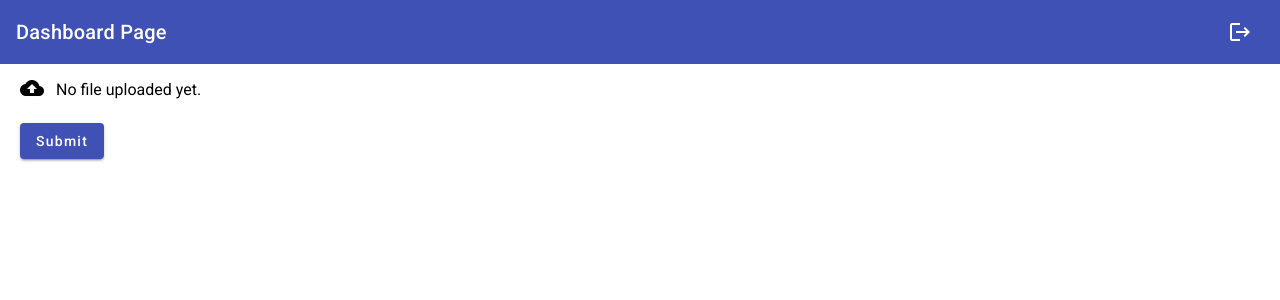
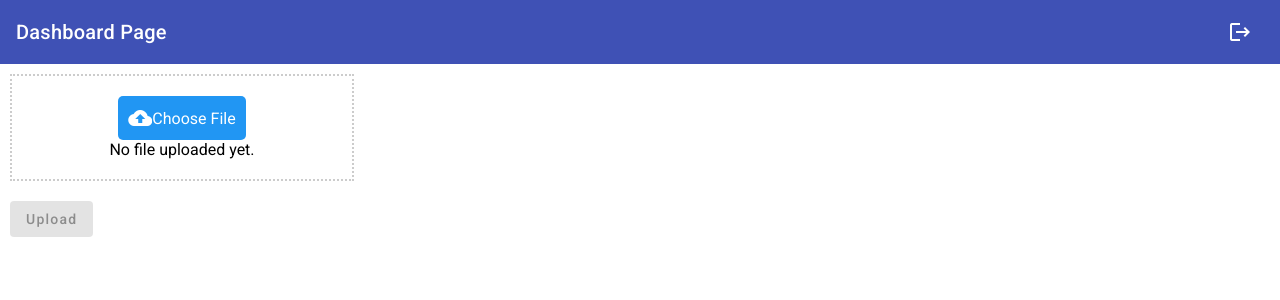
Before and after one commit to Gouravsen7/file_upload_angular, an Angular app: page /dashboard in a window 1280 px wide. Shown: the top 300 px of the page. Built offline with nearby package versions, Linux system fonts and the light colour scheme.

Commit message:
Updeted css for file upload module

```diff
--- /dev/null
+++ b/src/app/components/dashboard-page/file-upload/constans.ts
@@ -0,0 +1,15 @@
+export const  EXPECTED_HEADERS: Array<string> = ['HoleId', 'HoleName', 'StartPointX', 'StartPointY', 'StartPointZ', 'EndPointX', 'EndPointY', 'EndPointZ']
+
+export const CSV_ERROR_MESSAGES = {
+    INVALID_FILE_TYPE: 'Invalid file type. Please upload a CSV file.',
+    INVALID_VALUE: 'Invalid value. Please check the CSV file values.',
+    MISSING_HEADERS: 'Missing headers. Please include all required headers.',
+    INVALID_CONTENT: 'Invalid content in the CSV file. Please check the data.',
+    HEADERS_MISSING: "Headers are missing. Please upload a file with headers.",
+
+  };
+
+  export const SUCCESS_MESSAGES = {
+    FILE_UPLOAD_SUCCESS: 'File uploaded successfully.',
+    FILE_REMOVE_SUCCESS: 'File removed successfully',
+  };
--- a/src/app/components/dashboard-page/file-upload/file-upload.component.html
+++ b/src/app/components/dashboard-page/file-upload/file-upload.component.html
@@ -1,13 +1,45 @@
-<div>
-  <form [formGroup]="uploadForm" (ngSubmit)="onSubmit()" >
-    <div class="upload_section">
-        <mat-icon (click)="fileInput.click()" >cloud_upload</mat-icon>
-        <input type="file"  class="file-input" #fileInput  id="file" (change)="onFileChange($event)" accept=".csv" />
+<!-- <div class="upload-container">
+  <form [formGroup]="fileForm" (ngSubmit)="onSubmit()">
+    <div class="upload-section">
+      <label for="fileInput" class="file-label" [ngClass]="{'uploaded': isFileUploaded, 'error': errorMessage}">
+        <mat-icon class="upload-icon">cloud_upload</mat-icon>
+        {{ isFileUploaded ? 'File Uploaded' : 'Choose File' }}
+      </label>
+      <input type="file" class="file-input" #fileInput id="fileInput" (change)="onFileChange($event)" accept=".csv" />
       <div class="file-upload">
-        {{fileName || "No file uploaded yet."}}
+        <span class="file-name">{{ fileName || "No file uploaded yet." }}</span>
+        <button mat-icon-button *ngIf="fileName" (click)="removeFile()">
+          <mat-icon style="color: red;">delete</mat-icon>
+        </button>
       </div>
     </div>
-    <button type="submit" class="submit-button" color="primary" mat-raised-button>Submit</button>
+    <div>
+      <mat-error *ngIf="errorMessage" class="error-message">{{ errorMessage }}</mat-error>
+    </div>
+    <button type="submit" class="submit-button" color="primary" mat-raised-button [disabled]="!!errorMessage || !fileName">Upload</button>
   </form>
-  <mat-error *ngIf="errorMessage" class="error-message">{{ errorMessage }}</mat-error>
+</div> -->
+
+
+
+<div class="upload-container">
+  <form [formGroup]="fileForm" (ngSubmit)="onSubmit()">
+    <div class="upload-section">
+      <label for="fileInput" class="file-label" [ngClass]="{'file-uploaded': isFileUploaded, 'file-error': errorMessage}">
+        <mat-icon class="upload-icon">cloud_upload</mat-icon>
+        {{ isFileUploaded ? 'File Uploaded' : 'Choose File' }}
+      </label>
+      <input type="file" class="file-input" #fileInput id="fileInput" (change)="onFileChange($event)" accept=".csv" />
+      <div class="file-upload">
+        <span class="file-name">{{ fileName || "No file uploaded yet." }}</span>
+        <button mat-icon-button *ngIf="fileName" (click)="removeFile()">
+          <mat-icon style="color: red;">delete</mat-icon>
+        </button>
+      </div>
+    </div>
+    <div>
+      <mat-error *ngIf="errorMessage" class="error-message">{{ errorMessage }}</mat-error>
+    </div>
+    <button type="submit" class="submit-button" color="primary" mat-raised-button [disabled]="!!errorMessage || !fileName">Upload</button>
+  </form>
 </div>
--- a/src/app/components/dashboard-page/file-upload/file-upload.component.scss
+++ b/src/app/components/dashboard-page/file-upload/file-upload.component.scss
@@ -1,26 +1,56 @@
-.error-message{
-    color:red;
+form {
+  margin-top: 10px;
+  margin-left: 10px;
+}
+
+.upload-section {
+  border: 2px dotted #ccc;
+  padding: 20px;
+  display: flex;
+  justify-content: center;
+  flex-direction: column;
+  align-items: center;
+  width: 300px;
+}
+
+.file-label {
+  cursor: pointer;
+  display: flex;
+  align-items: center;
+  padding: 10px;
+  background-color: #2196f3;
+  color: #fff;
+  border-radius: 5px;
+  min-width: 100px;
+}
+
+.file-uploaded {
+  background-color: #4caf50;
+  color: #fff;
+}
+
+.file-error {
+  background-color: #4caf50;
+  color: #fff;
+}
+
+.error-message {
+  color: #ffffff;
+  font-size: 14px;
+  background-color: #ff1100e4;
+  padding: 9px;
+  margin-top: 10px;
+}
+
+.submit-button {
+  margin-top: 20px;
 }
 
 .file-input {
-    display: none;
-  }
-
-.upload_section{
-    display: flex;
-}
-.file-upload{
-    margin-top: 16px;
-}
-.submit-button {
-    margin-top: 23px;
+  display: none;
 }
 
-mat-icon {
-    margin-top: 12px;
-    margin-right: 12px
+.submit-button:disabled {
+  background-color: #e0e0e0e7;
+  cursor: not-allowed;
 }
-
-form {
-    margin-left: 20px
-}
--- a/src/app/components/dashboard-page/file-upload/file-upload.component.ts
+++ b/src/app/components/dashboard-page/file-upload/file-upload.component.ts
@@ -1,10 +1,11 @@
 import { FormBuilder, FormGroup, ReactiveFormsModule, Validators } from '@angular/forms';
-import { Component, OnInit } from '@angular/core';
+import { Component, ElementRef, OnInit, ViewChild } from '@angular/core';
 import { CommonModule } from '@angular/common';
 
 import { MaterialModule } from '@app/material.module';
 import { FileUploadService } from '@app/services/file-upload.service';
 import { SnackbarService } from '@app/services/snackbar.service';
+import { EXPECTED_HEADERS, CSV_ERROR_MESSAGES, SUCCESS_MESSAGES } from './constans.js';
 
 @Component({
   selector: 'app-file-upload',
@@ -15,99 +16,145 @@ import { SnackbarService } from '@app/services/snackbar.service';
 
 })
 export class FileUploadComponent implements OnInit {
-  uploadForm!: FormGroup;
+  @ViewChild('fileInput')
+  fileInput!: ElementRef;
+
+  fileForm!: FormGroup;
+  validType2Files: Array<string> = [];
+  hasNotHeaders: boolean = false;
+  isFileUploaded: boolean = false;
+  fileName!:string;
   errorMessage!: string;
-  expectedHeaders: Array<string> = ['HoleId', 'HoleName', 'StartPointX', 'StartPointY', 'StartPointZ', 'EndPointX', 'EndPointY', 'EndPointZ'];
-  fileName!:string;
-  type2FileVaild: Array<string> = []
-  constructor(private fb: FormBuilder, private fileUploadService : FileUploadService, private snackbarService:SnackbarService) { }
+
+  constructor(
+    private formBuilder: FormBuilder,
+    private fileUploadService : FileUploadService,
+    private snackbarService: SnackbarService)
+    { }
 
   ngOnInit() {
-    this.uploadForm = this.fb.group({
-      file: [null, [Validators.required]]
+    this.fileForm = this.formBuilder.group({
+      file: ['']
     });
-    const storedData = localStorage.getItem("keys");
-    if (storedData !== null) {
-      this.type2FileVaild = JSON.parse(storedData);
-    }
+      const storedData = localStorage.getItem('keys');
+      this.validType2Files = storedData ? JSON.parse(storedData) : [];
   }
 
-  onFileChange(event: any) {
-    const inputElement = event.target as HTMLInputElement;
-    if (inputElement && inputElement.files && inputElement.files.length > 0) {
-      const file = inputElement.files[0];
-      this.fileName = file.name;
-      this.uploadForm.patchValue({
-        file: file
-      });
-      this.uploadForm.get('file')?.updateValueAndValidity();
-    }
-    this.checkValidFiles()
+  removeFile(): void {
+    this.fileInput.nativeElement.value = '';
+    this.fileName = '';
+    this.errorMessage = '';
+    this.isFileUploaded = false;
   }
 
-  onSubmit(): void {
-    const file = this.uploadForm.get('file')?.value;
-    if (file) {
-        this.fileUploadService.uploadFile(file).subscribe((res) => {
-          this.type2FileVaild = res;
-          localStorage.setItem("keys", JSON.stringify(res))
-          this.uploadForm.reset();
-          this.snackbarService.openSnackBar("File Upload sucessfully");
-
-        })
-    } else {
-      console.log("test...")
+  onFileChange(event:Event) {
+    this.errorMessage = ""
+    const csvFile = (event.target as HTMLInputElement)?.files?.[0] as File;
+    if (csvFile) {
+      this.fileForm.patchValue({
+        file: csvFile,
+      });
+      this.fileForm.get('file')?.updateValueAndValidity();
+      this.isFileUploaded = true;
+      this.checkValidFiles();
     }
   }
 
 
+  onSubmit() {
+    const selectedFileValue = this.fileForm.get('file')?.value;
+    selectedFileValue && this.hasNotHeaders ? this.uploadFileWithHoleId(selectedFileValue) : this.uploadFileWithHeaders(selectedFileValue);
+    this.removeFile();
+    this.isFileUploaded = false;
+  }
+
+  uploadFileWithHeaders(file: Blob): void {
+    const formData = new FormData();
+    formData.append('file', file);
+    this.fileUploadService.uploadFile(formData).subscribe(
+      (res) => {
+        this.validType2Files = res;
+        localStorage.setItem("keys", JSON.stringify(res));
+        this.snackbarService.openSuccess(SUCCESS_MESSAGES.FILE_UPLOAD_SUCCESS);
+
+      },
+      (error) => {
+        console.error('File upload failed:', error);
+        this.snackbarService.openError("error");
+      }
+    );
+  }
+
+  uploadFileWithHoleId(file: Blob): void {
+    const formData = new FormData();
+    formData.append('file', file);
+    this.fileUploadService.upLoadFileHoleDetails(formData).subscribe(
+      (res) => {
+        console.log(res)
+      this.snackbarService.openSuccess(SUCCESS_MESSAGES.FILE_UPLOAD_SUCCESS);
+    },
+    (error) => {
+      console.error('File upload failed:', error);
+      this.snackbarService.openError("error");
+    }
+    );
+  }
+
   checkValidFiles() {
-    const file = this.uploadForm.get('file')?.value;
-      const uploadedFileName = this.fileName.toLowerCase().replace(/\.[^/.]+$/, '');
-      const value = this.type2FileVaild.some((validFileName: string) => validFileName.toLowerCase() === uploadedFileName);
-      if(value) {
-        console.log("testing...")
-      } else if (file && file.name.endsWith('.csv')) {
-        this.fileReader(file);
-      } else {
-        this.errorMessage = 'Please select a valid file.';
-      }
+    const selectedFileValue = this.fileForm.get('file')?.value;
+    this.fileName = selectedFileValue.name
+    const uploadedFileName = this.fileName.toLowerCase().replace(/\.[^/.]+$/, '');
+    const isValidFileType = this.validType2Files.some((validFileName: string) => validFileName.toLowerCase() === uploadedFileName);
+    switch (true) {
+      case isValidFileType:
+        this.hasNotHeaders = false;
+        this.readCSVFile(selectedFileValue);
+        break;
+      case selectedFileValue && selectedFileValue.name.endsWith('.csv'):
+        this.readCSVFile(selectedFileValue);
+        break;
+      default:
+        this.errorMessage = isValidFileType ? CSV_ERROR_MESSAGES.INVALID_FILE_TYPE : CSV_ERROR_MESSAGES.HEADERS_MISSING;
+        break;
+    }
   }
 
 
-  fileReader(file: Blob): void  {
+  readCSVFile(file: Blob): void  {
     const reader = new FileReader();
     reader.onload = (e: any) => {
       const csvContent: string = e.target.result;
       const rows = csvContent.split('\n');
-      if (!this.areHeadersValid(rows[0])) {
-        this.errorMessage = 'Incorrect or missing headers';
+
+      if (!this.areValuesValid(rows.slice(1))) return;
+
+      if (this.hasNotHeaders && !this.areHeadersValid(rows[0])) {
+        this.errorMessage = CSV_ERROR_MESSAGES.MISSING_HEADERS;
         return;
       }
-      if (!this.areValuesValid(rows.slice(1))) {
-        return;
-      }
+      this.hasNotHeaders = !this.hasNotHeaders;
       this.errorMessage = '';
     };
+
     reader.readAsText(file);
   }
 
-   areValuesValid(dataRows: string[]): boolean {
-    const invalidRowIndex = dataRows.findIndex((row, index) => {
+  private areValuesValid(dataRows: Array<string>): boolean {
+    const invalidRowIndex = dataRows.findIndex((row) => {
       const values = row.split(',');
-      return values.length !== this.expectedHeaders.length || values.some(value => !value);
+      return  values.some(value => !value);
     });
 
     if (invalidRowIndex !== -1) {
-      this.errorMessage = `Invalid CSV format: Inconsistent number of columns or non-truthy value found in row.`;
+      this.errorMessage = CSV_ERROR_MESSAGES.INVALID_CONTENT;
       return false;
     }
     return true;
   }
 
-   areHeadersValid(headerRow: string): boolean {
+  private areHeadersValid(headerRow: string): boolean {
     const headers = headerRow.split(',');
-    return headers.length === this.expectedHeaders.length && this.expectedHeaders.every((header, index) => header === headers[index]);
+    return headers.length === EXPECTED_HEADERS.length && EXPECTED_HEADERS.every((header:string, index: number) => header === headers[index]);
   }
 
 }
```
